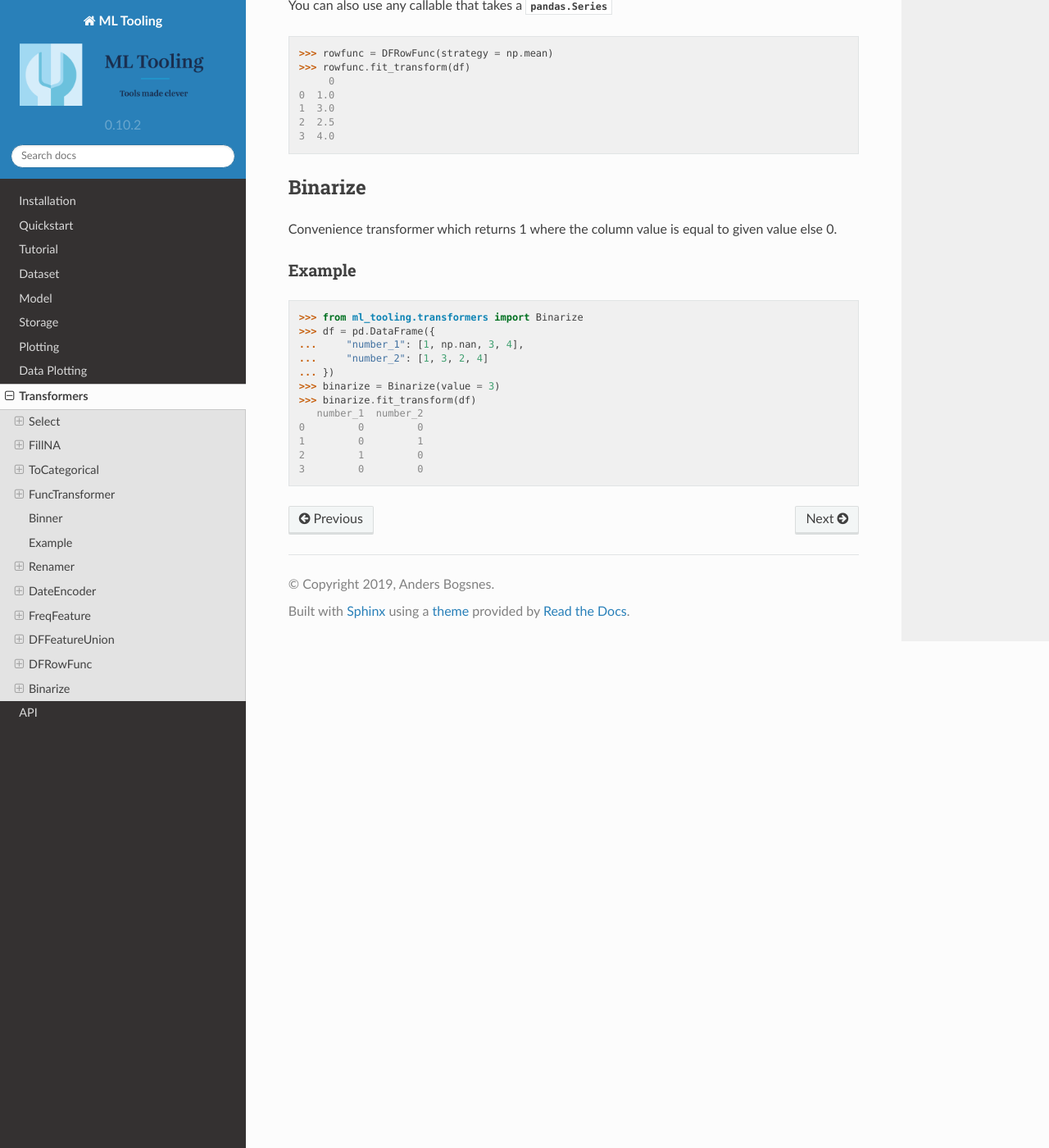
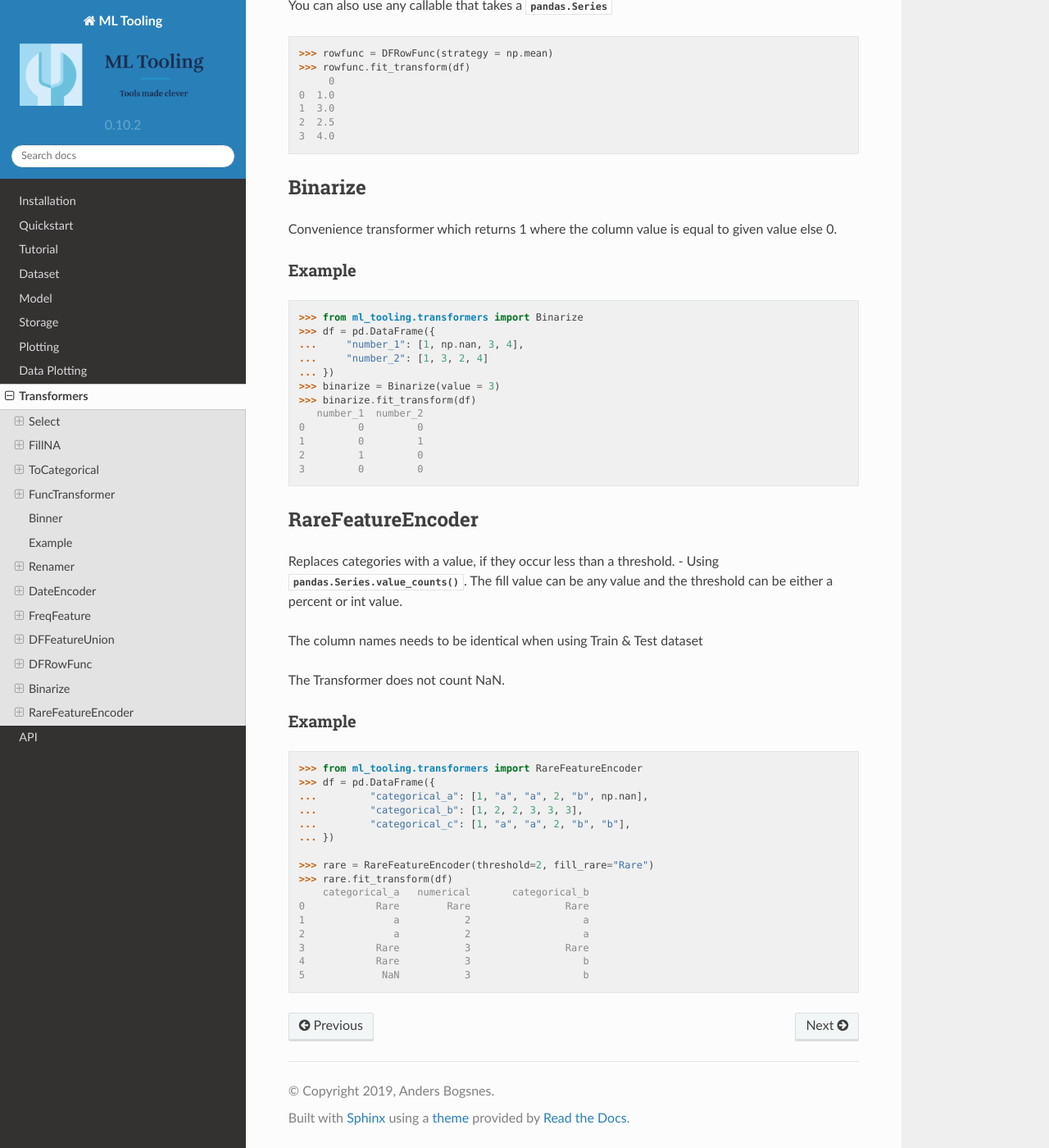
Before and after one commit to andersbogsnes/ml_tooling, a Sphinx documentation site: the page built from docs/transformers.rst, in a window 1280 px wide and 1400 px high, scrolled down 5846 px. Shown: the whole window at 82% size. Built offline with Sphinx 7.4.7 and the Read the Docs theme 2.0.0, drawn with Linux system fonts in a browser that asks for light colours.

Commit message:
Updated changes
The recommended changes have been updated

```diff
--- a/docs/transformers.rst
+++ b/docs/transformers.rst
@@ -348,3 +348,35 @@ Example
     1         0         1
     2         1         0
     3         0         0
+
+
+RareFeatureEncoder
+------------------
+Replaces categories with a value, if they occur less than a threshold. - Using :meth:`pandas.Series.value_counts()`.
+The fill value can be any value and the threshold can be either a percent or int value.
+
+The column names needs to be identical when using Train & Test dataset
+
+The Transformer does not count NaN.
+
+Example
+#######
+
+.. doctest::
+
+    >>> from ml_tooling.transformers import RareFeatureEncoder
+    >>> df = pd.DataFrame({
+    ...         "categorical_a": [1, "a", "a", 2, "b", np.nan],
+    ...         "categorical_b": [1, 2, 2, 3, 3, 3],
+    ...         "categorical_c": [1, "a", "a", 2, "b", "b"],
+    ... })
+
+    >>> rare = RareFeatureEncoder(threshold=2, fill_rare="Rare")
+    >>> rare.fit_transform(df)
+        categorical_a	numerical	categorical_b
+    0	         Rare	     Rare	         Rare
+    1	            a	        2                   a
+    2	            a	        2            	    a
+    3	         Rare           3                Rare
+    4	         Rare           3           	    b
+    5	          NaN	        3           	    b
```
Also changed, not shown: 5 other files.
